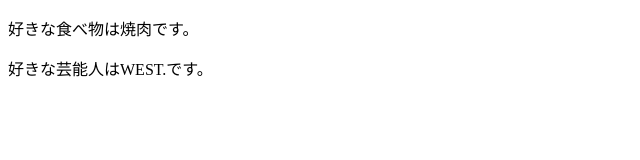
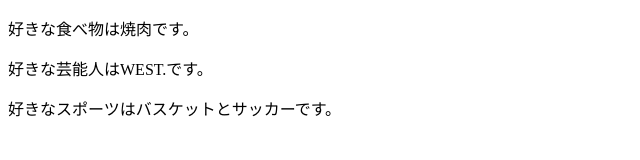
Before and after one commit to Sachika1102/command-practice, a plain HTML site: page index.html in a window 1280 px wide. Shown: the whole page, without its empty margins (0-640 px from the left). Drawn offline with Linux system fonts and the light colour scheme.

Commit message:
好きなスポーツを追記＆修正

```diff
--- a/index.html
+++ b/index.html
@@ -8,6 +8,6 @@
 <body>
     <p>好きな食べ物は焼肉です。</p>
     <p>好きな芸能人はWEST.です。</p>
-
+    <p>好きなスポーツはバスケットとサッカーです。</p>
 </body>
 </html>
```
